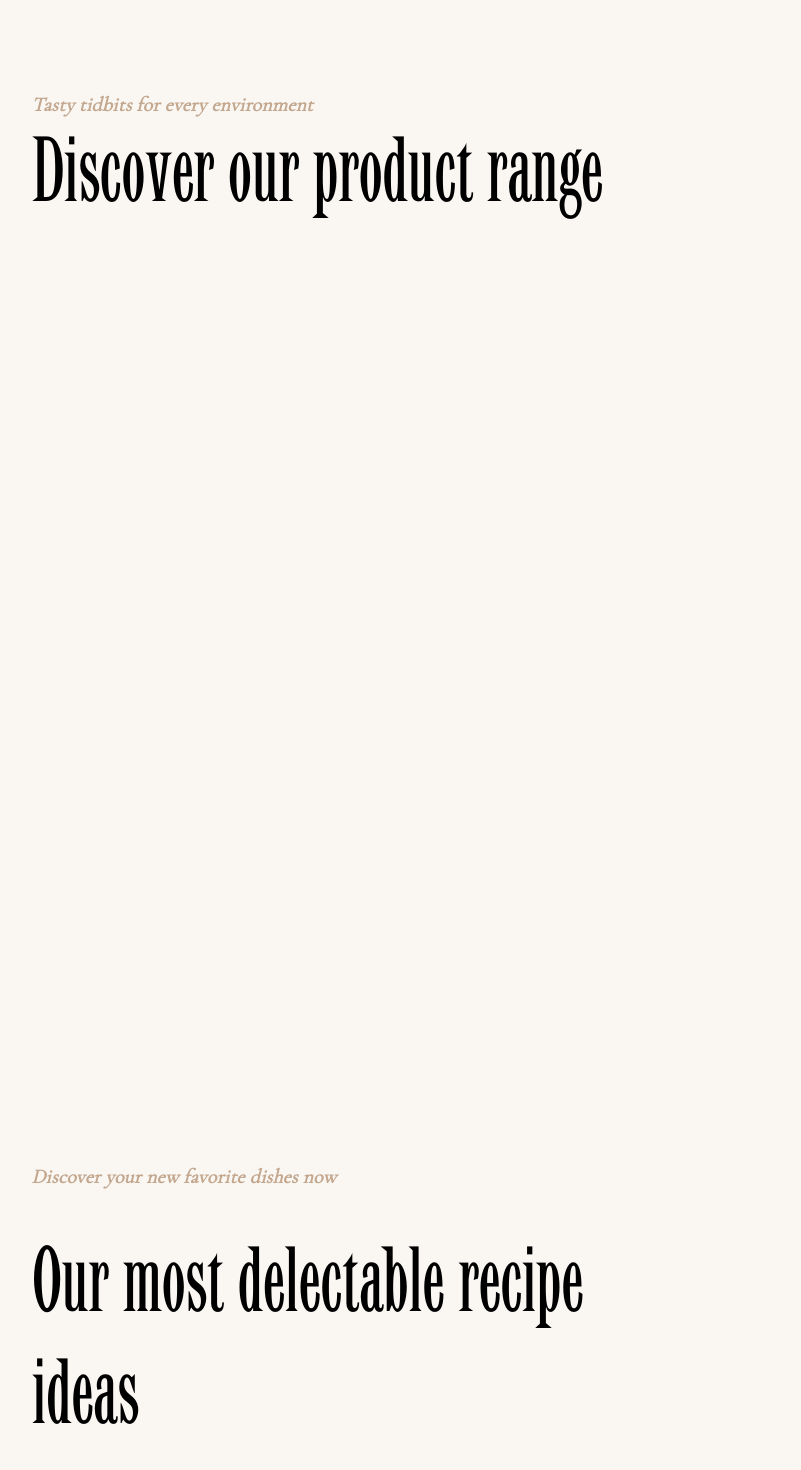
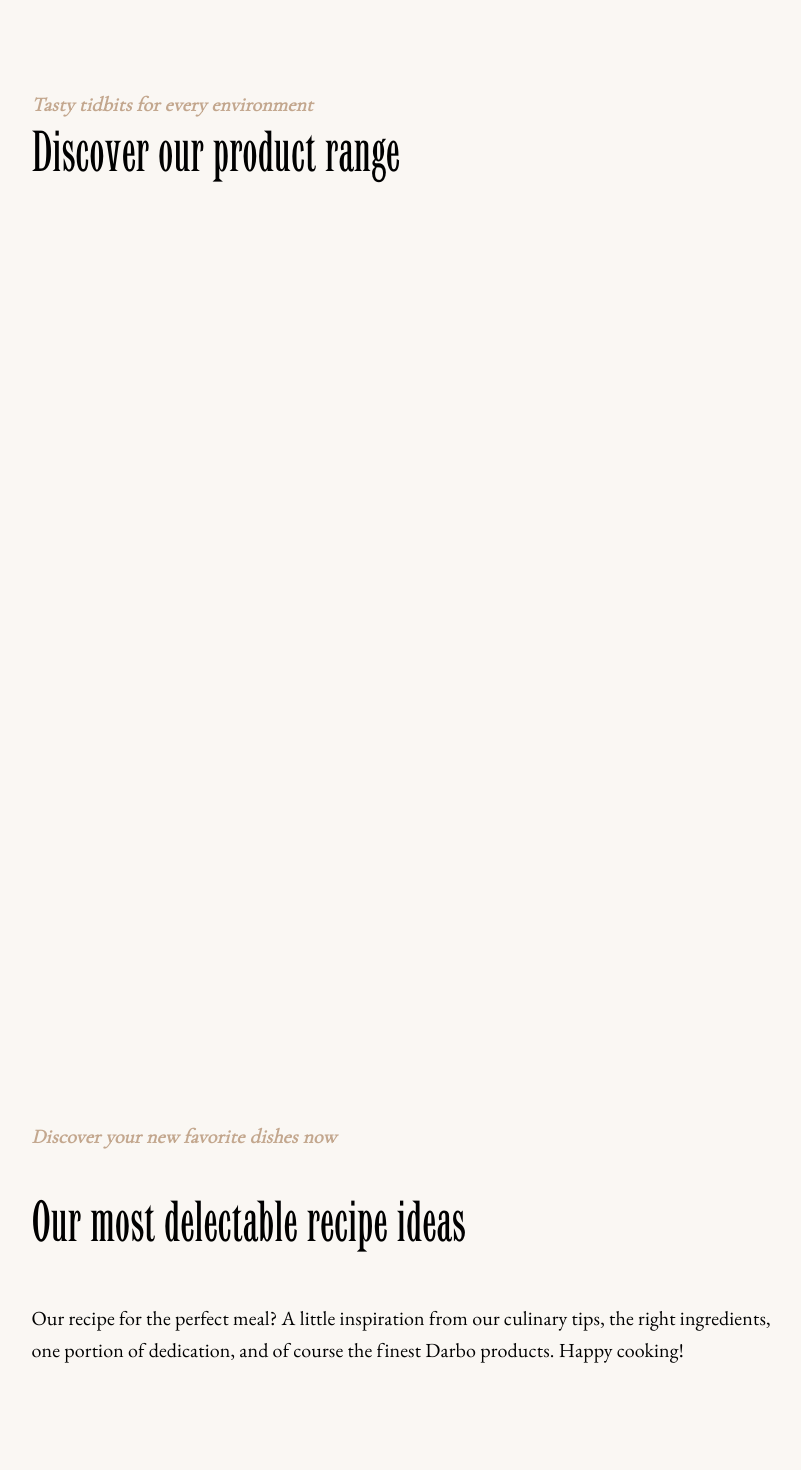
Before and after one commit to SabaAsgarian/ParallaxSecondFullSite, a Next.js app: page / in a window 1280 px wide. Shown: the part 4380-5850 px from the top of the page, without its empty margins (7-808 px from the left). Built offline with nearby package versions, Linux system fonts and the light colour scheme.

Commit message:
Update page.jsx

```diff
--- a/src/app/page.jsx
+++ b/src/app/page.jsx
@@ -157,7 +157,7 @@ export default function page() {
 
       </Box>
  <Box sx={{display:'flex',justifyContent:'start',alignItems:'center',textAlign:'start',marginLeft:'3%',marginBottom:'5%'}}>
-    <Typography variant='h1' sx={{textAlign:'start',fontFamily:'le',}}>Discover our product range</Typography>
+    <Typography variant='h2' sx={{textAlign:'start',fontFamily:'le',}}>Discover our product range</Typography>
 
       </Box>
       <Box data-aos="fade-up"
@@ -172,7 +172,7 @@ export default function page() {
 
       </Box>
  <Box sx={{width:{xs:'80%',lg:'50%'},display:'flex',justifyContent:'start',alignItems:'center',textAlign:'start',marginLeft:'3%',marginTop:'3%'}}>
-    <Typography variant='h1' sx={{textAlign:'start',fontFamily:'le'}}>Our most delectable recipe ideas</Typography>
+    <Typography variant='h2' sx={{textAlign:'start',fontFamily:'le'}}>Our most delectable recipe ideas</Typography>
 
       </Box>
  <Box sx={{width:'60%',display:'flex',justifyContent:'start',alignItems:'center',textAlign:'start',marginLeft:'3%',marginBottom:'5%',marginTop:'3%'}}>
```
